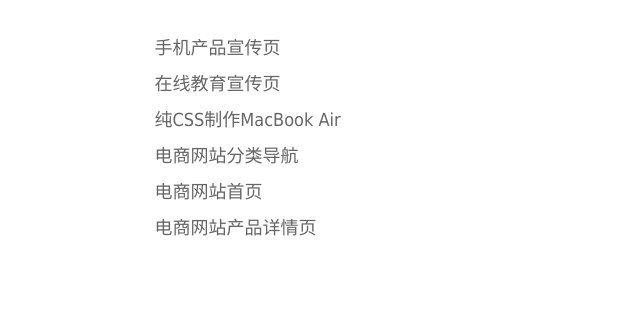
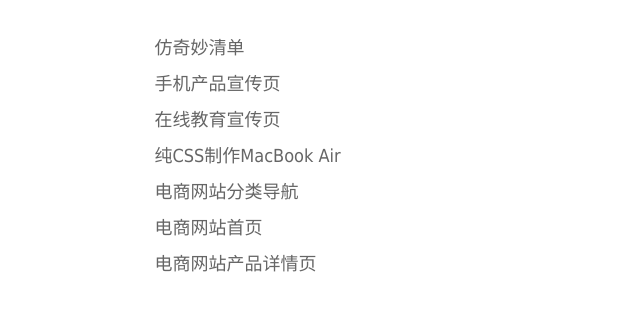
Before and after one commit to qiaoer2017/qiaoer2017, a plain HTML site: page directory/index.html in a window 1280 px wide. Shown: the whole page, without its empty margins (0-640 px from the left). Drawn offline with Linux system fonts and the light colour scheme.

Commit message:
add qingdan

```diff
--- a/directory/index.html
+++ b/directory/index.html
@@ -27,6 +27,7 @@
 </head>
 <body>
 <ul>
+    <li><a href="https://qiaoer2017.github.io/qiaoer2017/Qingdan/index.html" target="_blank">仿奇妙清单</a></li>
     <li><a href="https://qiaoer2017.github.io/qiaoer2017/FutouMobile/index.html" target="_blank">手机产品宣传页</a></li>
     <li><a href="https://qiaoer2017.github.io/qiaoer2017/BootstrapDemo/index.html" target="_blank">在线教育宣传页</a></li>
     <li><a href="https://qiaoer2017.github.io/qiaoer2017/MacWithCSS/mackbook.html" target="_blank">纯CSS制作MacBook Air</a>
```
